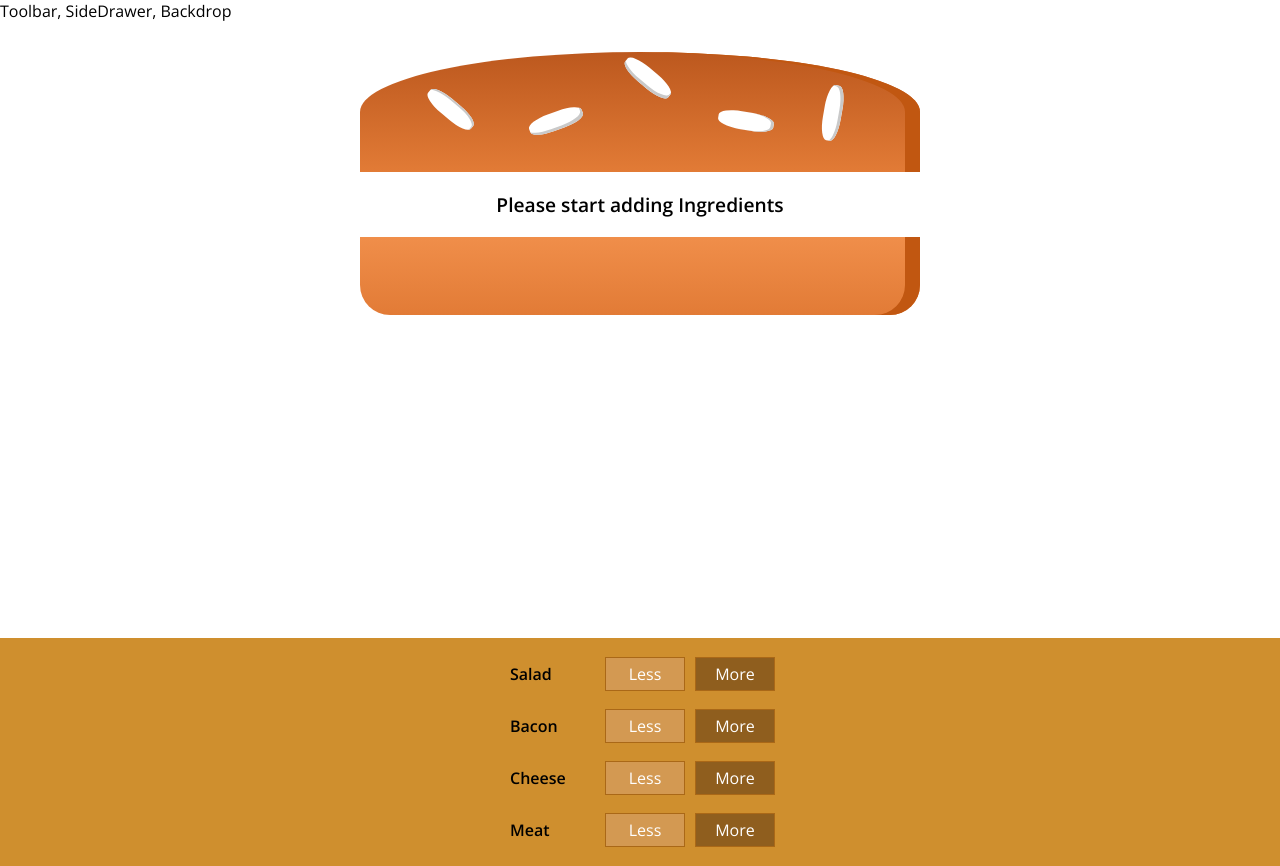
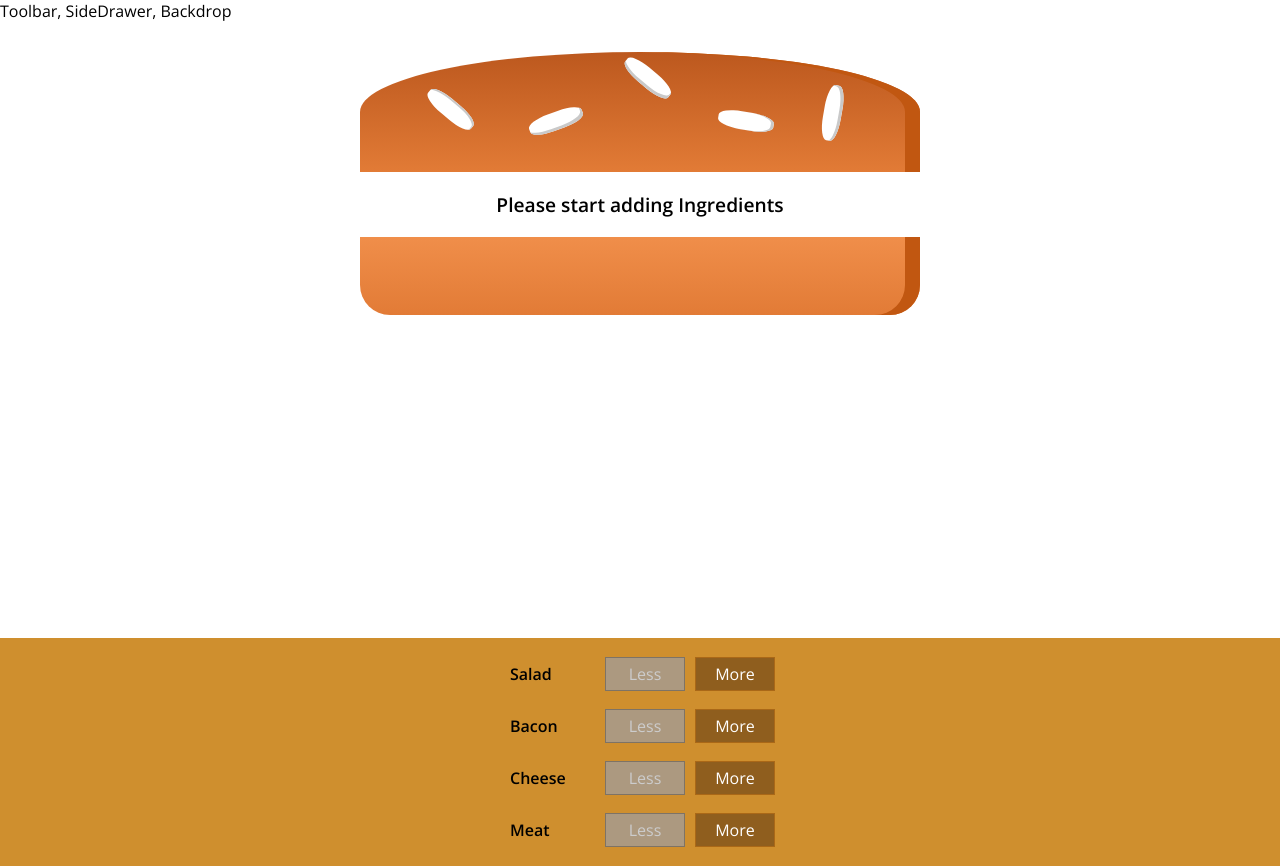
Before and after one commit to supragya27/Burger-Builder-App, a React app: page / in a window 1280 px wide. Built offline with nearby package versions, Linux system fonts and the light colour scheme.

Commit message:
buttons functionality update

```diff
--- a/src/components/Burger/BuildControls/BuildControl/BuildControl.js
+++ b/src/components/Burger/BuildControls/BuildControl/BuildControl.js
@@ -6,8 +6,8 @@
     return (
         <div className={classes.BuildControl}>
             <div className={classes.Label}> {props.label} </div>
-            <button className={classes.Less}>Less</button>
-            <button className={classes.More}>More</button>
+            <button className={classes.Less} onClick={props.removed} disabled={props.disabled}>Less</button>
+            <button className={classes.More} onClick={props.added}>More</button>
         </div>
     )
 }
--- a/src/components/Burger/BuildControls/BuildControls.js
+++ b/src/components/Burger/BuildControls/BuildControls.js
@@ -13,7 +13,12 @@
     return (
         <div className={classes.BuildControls}>
             {controls.map(ctrl=>(
-                <BuildControl key={ctrl.label} label={ctrl.label}/>
+                <BuildControl
+                key={ctrl.label}
+                label={ctrl.label}
+                disabled={props.disabled[ctrl.type]}
+                removed={()=>props.ingredientRemoved(ctrl.type)}
+                added={()=>props.ingredientAdded(ctrl.type)}/>
             ))}
         </div>
     )
--- a/src/containers/BurgerBuilder/BurgerBuilder.js
+++ b/src/containers/BurgerBuilder/BurgerBuilder.js
@@ -2,6 +2,13 @@
 import BuildControls from '../../components/Burger/BuildControls/BuildControls'
 import Burger from '../../components/Burger/Burger'
 import Aux from '../../hoc/Auxiliary'
+
+const INGREDIENT_PRICES={
+    salad:0.5,
+    cheese:0.4,
+    meat:1.3,
+    bacon:0.7
+}
 
 export class BurgerBuilder extends Component {
     state={
@@ -10,13 +17,52 @@
             bacon:0,
             cheese:0,
             meat:0
+        },
+        totalPrice: 4
+    }
+
+    addIngredientHandler=(type)=>{
+        const oldCount=this.state.ingredients[type];
+        const updatedCount=oldCount+1;
+        const updatedIngredients={
+            ...this.state.ingredients
         }
+        updatedIngredients[type]=updatedCount
+        const priceAddition=INGREDIENT_PRICES[type]
+        const oldPrice=this.state.totalPrice;
+        const newPrice=oldPrice+priceAddition;
+        this.setState({totalPrice: newPrice, ingredients:updatedIngredients})
     }
+    removeIngredientHandler=(type)=>{
+        const oldCount=this.state.ingredients[type];
+        if(oldCount<=0)
+        return
+
+        const updatedCount=oldCount-1;
+        const updatedIngredients={
+            ...this.state.ingredients
+        }
+        updatedIngredients[type]=updatedCount
+        const priceDeduction=INGREDIENT_PRICES[type]
+        const oldPrice=this.state.totalPrice;
+        const newPrice=oldPrice-priceDeduction;
+        this.setState({totalPrice: newPrice, ingredients:updatedIngredients})
+    }
+
     render() {
+        const disabledInfo={
+            ...this.state.ingredients
+        }
+        for(let key in disabledInfo){
+            disabledInfo[key]= disabledInfo[key]<=0
+        }
         return (
             <Aux>
                 <Burger ingredients={this.state.ingredients}/>
-                <BuildControls/>
+                <BuildControls
+                    disabled={disabledInfo}
+                    ingredientRemoved={this.removeIngredientHandler}
+                    ingredientAdded={this.addIngredientHandler}/>
             </Aux>
         )
     }
```
